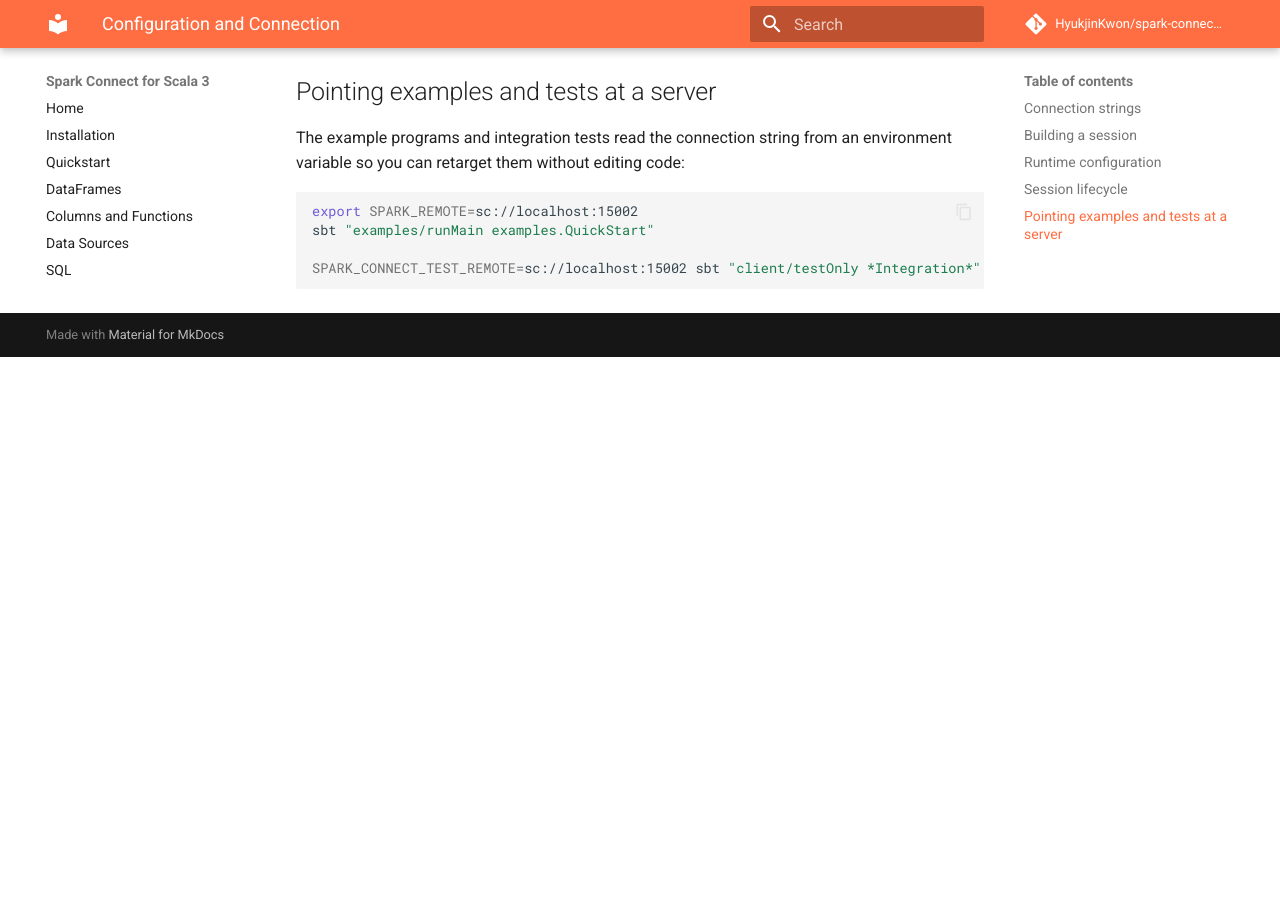
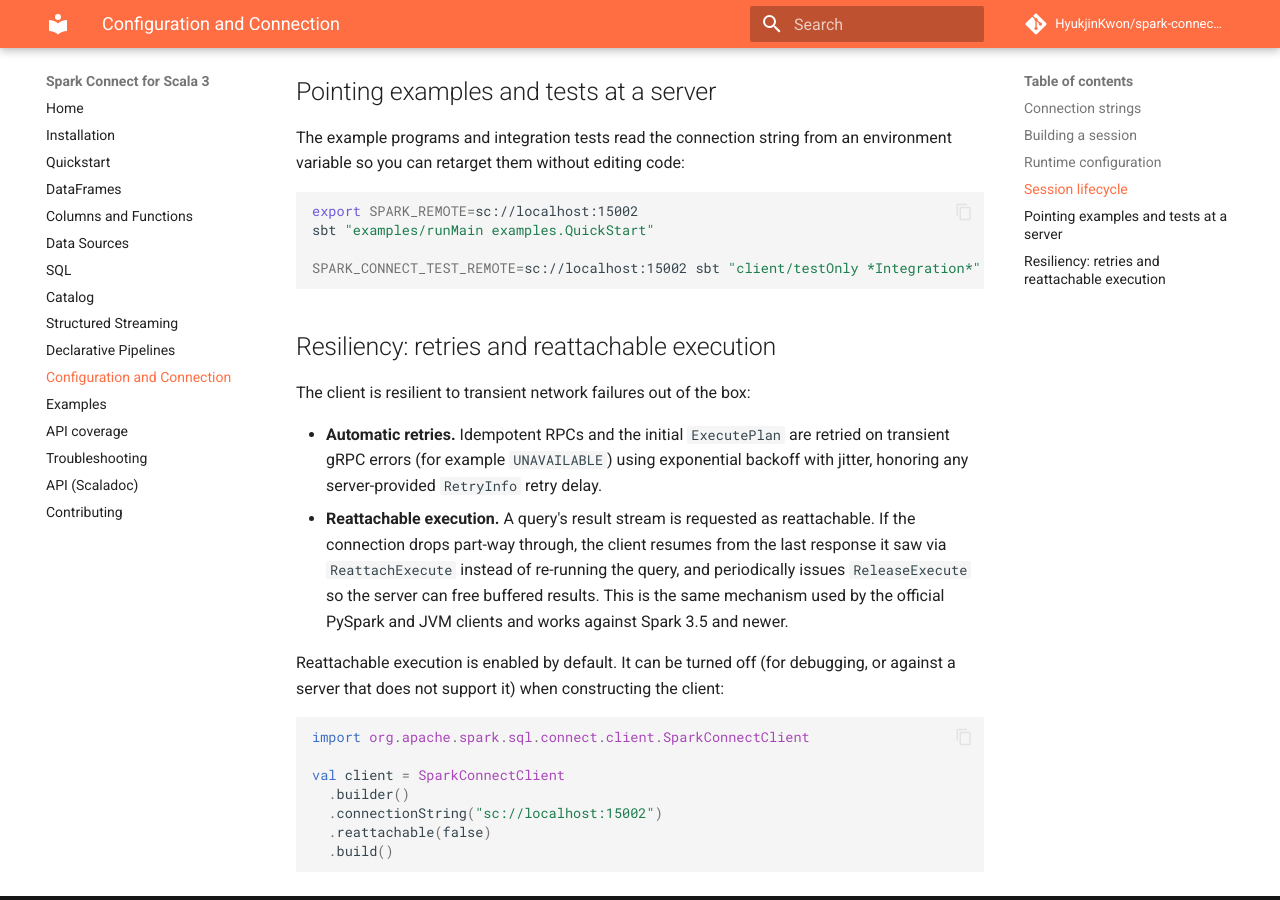
Before and after one commit to HyukjinKwon/spark-connect-scala3, an MkDocs documentation site: the page built from docs/configuration.md, in a window 1280 px wide and 900 px high, scrolled down 2200 px. Built offline with MkDocs 1.6.1 and Material for MkDocs 9.7.7, drawn with Linux system fonts in a browser that asks for light colours; comment, search, counter and statistics services are not loaded; before the commit the page ends 2557 px from its top, so only the background shows below that.

Commit message:
Add automatic retry and reattachable execution (resilient ExecutePlan)
Ports Apache Spark's RetryPolicy, GrpcRetryHandler, and
ExecutePlanResponseReattachableIterator (Scala 3 / ScalaPB). ExecutePlan now
resumes a broken result stream via ReattachExecute (with ReleaseExecute to free
server buffers) and retries transient gRPC errors with exponential backoff; unary
RPCs are retried too. On by default; toggle via builder.reattachable(false).

Deterministic unit tests for retry policy, retry handler, and reattach (graceful
reattach, mid-stream error resume, ReleaseAll). Verified end-to-end against live
Spark 3.5.6, 4.0.0; docs updated.

Co-authored-by: Isaac

````diff
--- a/docs/configuration.md
+++ b/docs/configuration.md
@@ -106,3 +106,29 @@ sbt "examples/runMain examples.QuickStart"
 
 SPARK_CONNECT_TEST_REMOTE=sc://localhost:15002 sbt "client/testOnly *Integration*"
 ```
+
+## Resiliency: retries and reattachable execution
+
+The client is resilient to transient network failures out of the box:
+
+- **Automatic retries.** Idempotent RPCs and the initial `ExecutePlan` are retried on
+  transient gRPC errors (for example `UNAVAILABLE`) using exponential backoff with
+  jitter, honoring any server-provided `RetryInfo` retry delay.
+- **Reattachable execution.** A query's result stream is requested as reattachable. If
+  the connection drops part-way through, the client resumes from the last response it
+  saw via `ReattachExecute` instead of re-running the query, and periodically issues
+  `ReleaseExecute` so the server can free buffered results. This is the same mechanism
+  used by the official PySpark and JVM clients and works against Spark 3.5 and newer.
+
+Reattachable execution is enabled by default. It can be turned off (for debugging, or
+against a server that does not support it) when constructing the client:
+
+```scala
+import org.apache.spark.sql.connect.client.SparkConnectClient
+
+val client = SparkConnectClient
+  .builder()
+  .connectionString("sc://localhost:15002")
+  .reattachable(false)
+  .build()
+```
````
Also changed, not shown: docs/api-coverage.md (+1 -3 lines), 6 other files.
